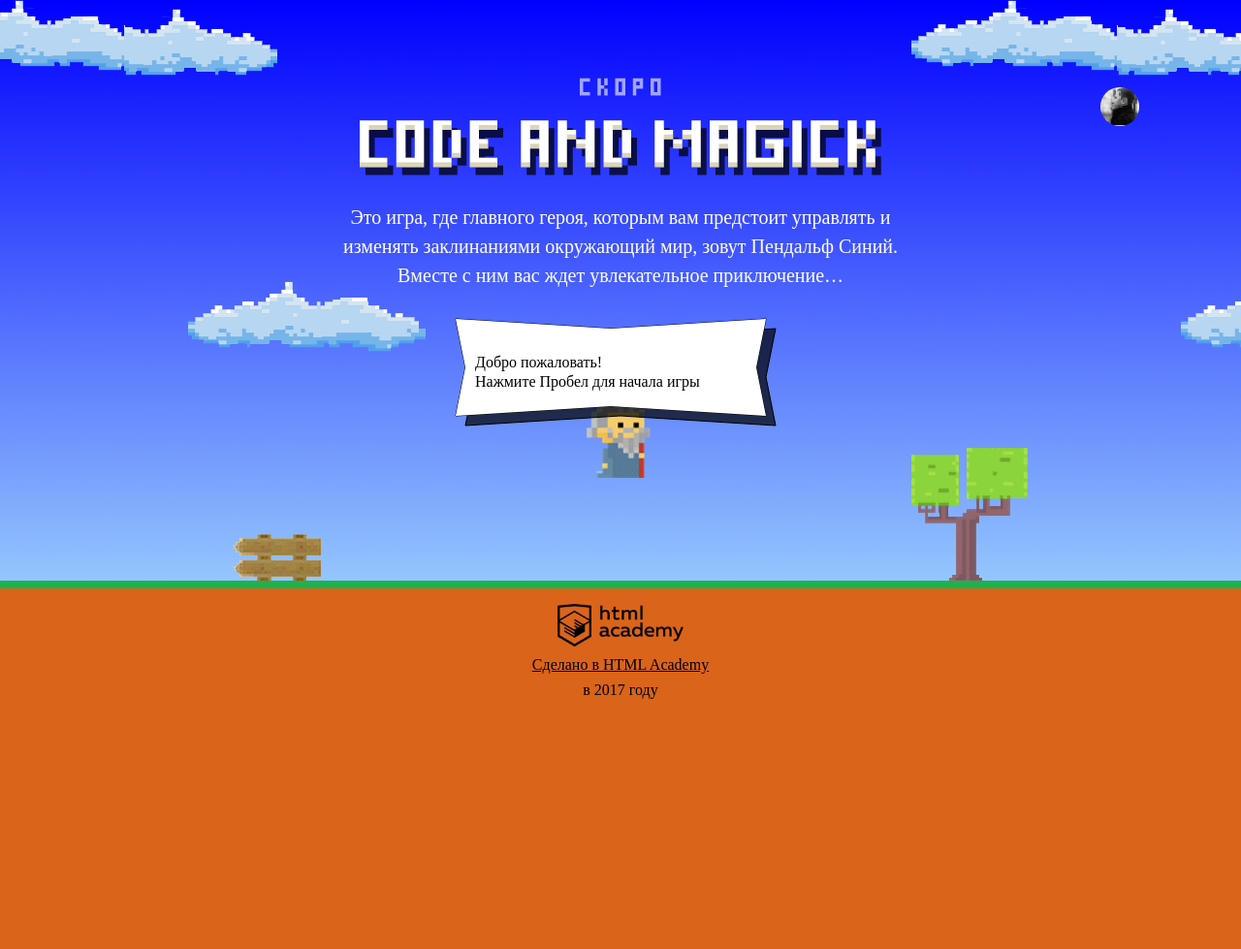
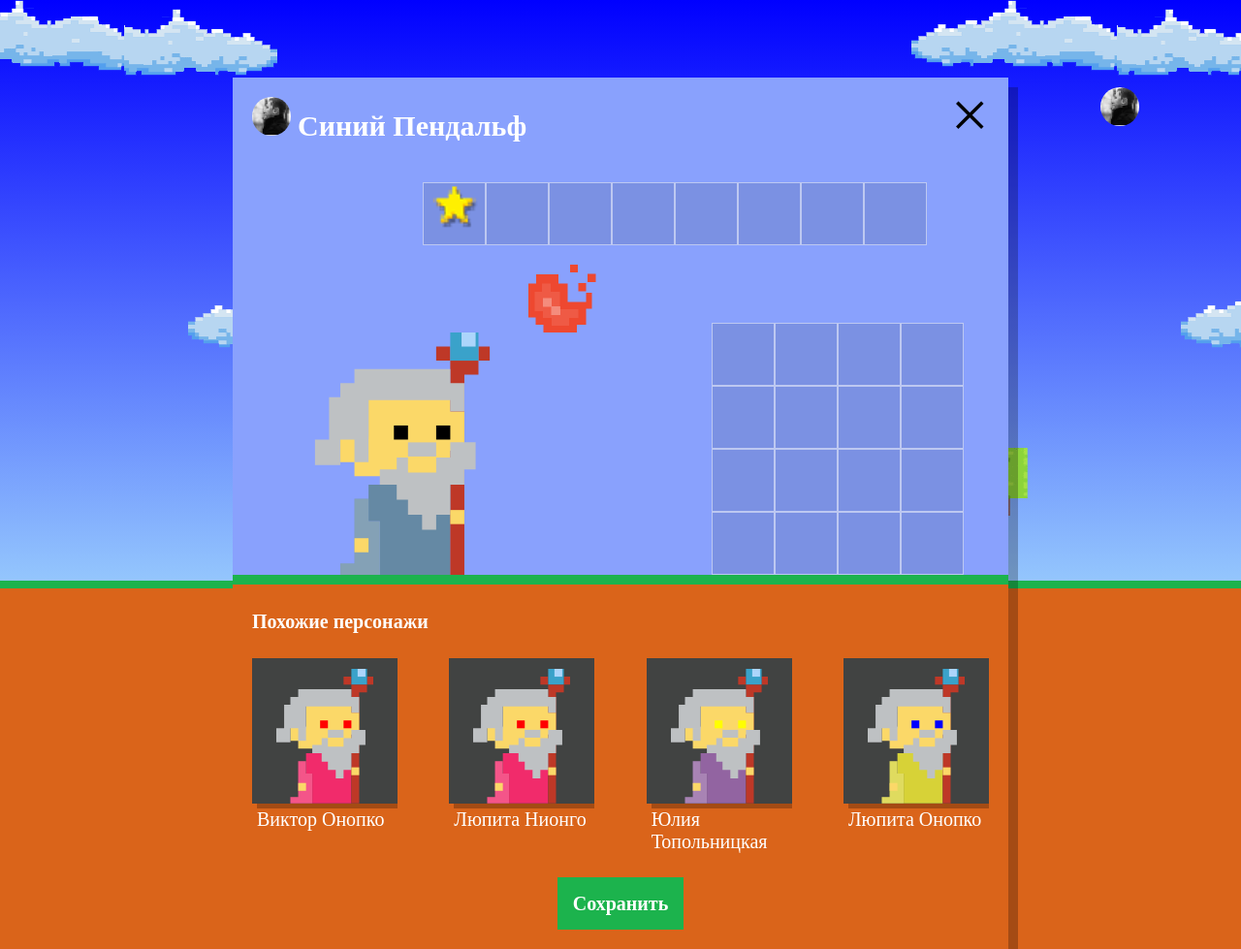
Before and after one commit to YanaShel/108215-code-and-magick-19, a website: page index.html in a window 1280 px wide. Shown: the whole page at 97% size. Before the commit the page ends 800 px from the top, so only its background shows below. Drawn offline with Linux system fonts and the light colour scheme; a web font is replaced by a local one.

Commit message:
Module3-task1

```diff
--- a/index.html
+++ b/index.html
@@ -205,6 +205,7 @@
 
 </script>
 
+<script src="js/setup.js"></script>
 <script src="js/stat.js"></script>
 <script src="js/game.js"></script>
 
--- /dev/null
+++ b/js/setup.js
@@ -0,0 +1,53 @@
+'use strict';
+
+document.querySelector('.setup').classList.remove('hidden');
+
+var NAMES = ['Иван', 'Хуан Себастьян', 'Мария', 'Кристоф', 'Виктор', 'Юлия', 'Люпита', 'Вашингтон'];
+var SURNAMES = ['да Марья', 'Верон', 'Мирабелла', 'Вальц', 'Онопко', 'Топольницкая', 'Нионго', 'Ирвинг'];
+var COAT_COLORS = ['rgb(101, 137, 164)', 'rgb(241, 43, 107)', 'rgb(146, 100, 161)', 'rgb(56, 159, 117)', 'rgb(215, 210, 55)', 'rgb(0, 0, 0)'];
+var EYES_COLORS = ['black', 'red', 'blue', 'yellow', 'green'];
+
+var getRandomValue = function (arr) {
+  return arr[Math.floor(Math.random() * arr.length)];
+};
+
+var createWizard = function () {
+  var wizard = {};
+  wizard.name = getRandomValue(NAMES);
+  wizard.surname = getRandomValue(SURNAMES);
+  wizard.coatColor = getRandomValue(COAT_COLORS);
+  wizard.eyesColor = getRandomValue(EYES_COLORS);
+  return wizard;
+};
+
+var createWizardsCollection = function (count) {
+  var wizards = [];
+  for (var i = 0; i < count; i++) {
+    wizards.push(createWizard());
+  }
+  return wizards;
+};
+
+var wizards = createWizardsCollection(4);
+
+var similarListElement = document.querySelector('.setup-similar-list');
+var similarWizardTemplate = document.querySelector('#similar-wizard-template')
+  .content
+  .querySelector('.setup-similar-item');
+
+var renderWizard = function (wizard) {
+  var wizardElement = similarWizardTemplate.cloneNode(true);
+  wizardElement.querySelector('.setup-similar-label').textContent = wizard.name + ' ' + wizard.surname;
+  wizardElement.querySelector('.wizard-coat').style.fill = wizard.coatColor;
+  wizardElement.querySelector('.wizard-eyes').style.fill = wizard.eyesColor;
+  return wizardElement;
+};
+
+var fragment = document.createDocumentFragment();
+for (var i = 0; i < wizards.length; i++) {
+  fragment.appendChild(renderWizard(wizards[i]));
+}
+
+similarListElement.appendChild(fragment);
+
+document.querySelector('.setup-similar').classList.remove('hidden');
```
